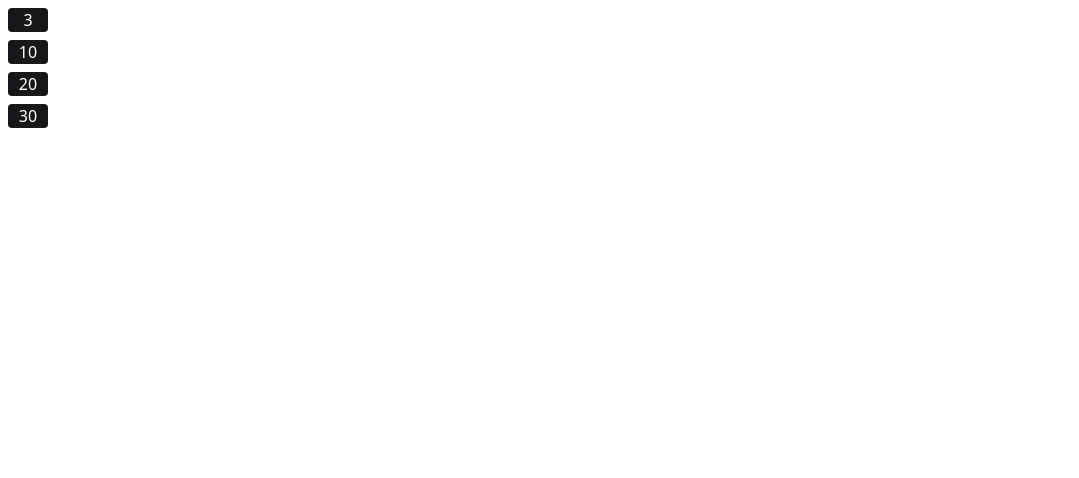
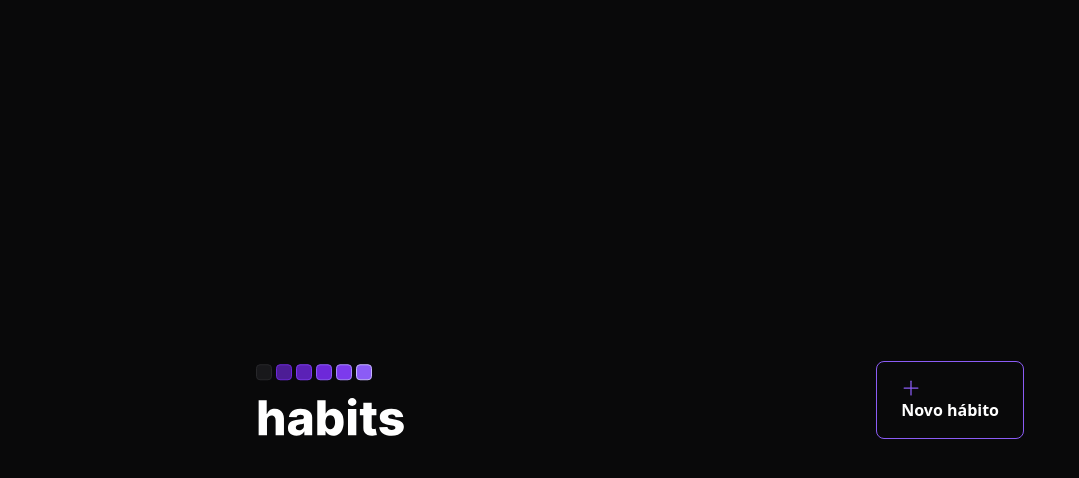
Before and after one commit to HeltonHeleno/NLW-Setup, a React (Vite) app in the folder web/: page / in a window 1280 px wide. Shown: the top 478 px of the page, without its empty margins (0-1079 px from the left). Built offline with nearby package versions, Linux system fonts and the light colour scheme.

Commit message:
até a 1:10hrs do video

```diff
--- a/web/index.html
+++ b/web/index.html
@@ -6,7 +6,7 @@
     <meta name="viewport" content="width=device-width, initial-scale=1.0" />
     <title>Vite + React + TS</title>
   </head>
-  <body>
+  <body class="bg-background text-white">
     <div id="root"></div>
     <script type="module" src="/src/main.tsx"></script>
   </body>
--- a/web/package.json
+++ b/web/package.json
@@ -9,6 +9,7 @@
     "preview": "vite preview"
   },
   "dependencies": {
+    "phosphor-react": "^1.4.1",
     "react": "^18.2.0",
     "react-dom": "^18.2.0"
   },
--- a/web/src/App.tsx
+++ b/web/src/App.tsx
@@ -1,20 +1,31 @@
 import './styles/global.css';
+import { Plus } from 'phosphor-react'
 
-import { Habit } from "./components/Habit"
+//import { Habit } from "./components/Habit"
 
-function App() {
+import logoImage from "./assets/logo.svg"
+
+export function App() {
   return (
-    <div>
-      <Habit completed={3} />
-      <Habit completed={10}/>
-      <Habit completed={20}/>
-      <Habit completed={30}/>
+    <div className='w-screen h-screen flex justify-center items-center'>
+      <div className='w-full max-w-5xl px-6 flex flex-col gap-16'>
+
+        <div className='w-full max-w-3xl mx-auto flex items-center justify-between'>
+          <img src={logoImage} alt="Habits" />
+
+          <button
+            type='button'
+            className='border border-violet-500 font-semibold rounded-lg px-6 py-4'
+          >
+            <Plus size={20} className='text-violet-500'/>
+            Novo hábito
+          </button>
+        </div>
+      </div>
+
 
     </div>
   )
 }
 
 export default App
-
-//componente: reaproveitar / isolar
-//propriedade: uma informação enviada pra modificar um conponente visual ou comportamentalmente
--- a/web/src/main.tsx
+++ b/web/src/main.tsx
@@ -1,6 +1,6 @@
 import React from 'react'
 import ReactDOM from 'react-dom/client'
-import App from './App'
+import { App } from './App'
 
 
 ReactDOM.createRoot(document.getElementById('root') as HTMLElement).render(
--- a/web/tailwind.config.cjs
+++ b/web/tailwind.config.cjs
@@ -5,7 +5,11 @@
     './index.html'
   ],
   theme: {
-    extend: {},
+    extend: {
+      colors:{
+        background: '#09090A'
+      }
+    },
   },
   plugins: [],
 }
```
Also changed, not shown: web/src/assets/logo.svg (added), web/src/styles/global.css (line endings or trailing spaces), 1 other file (tests, documents, lock files or other folders).
